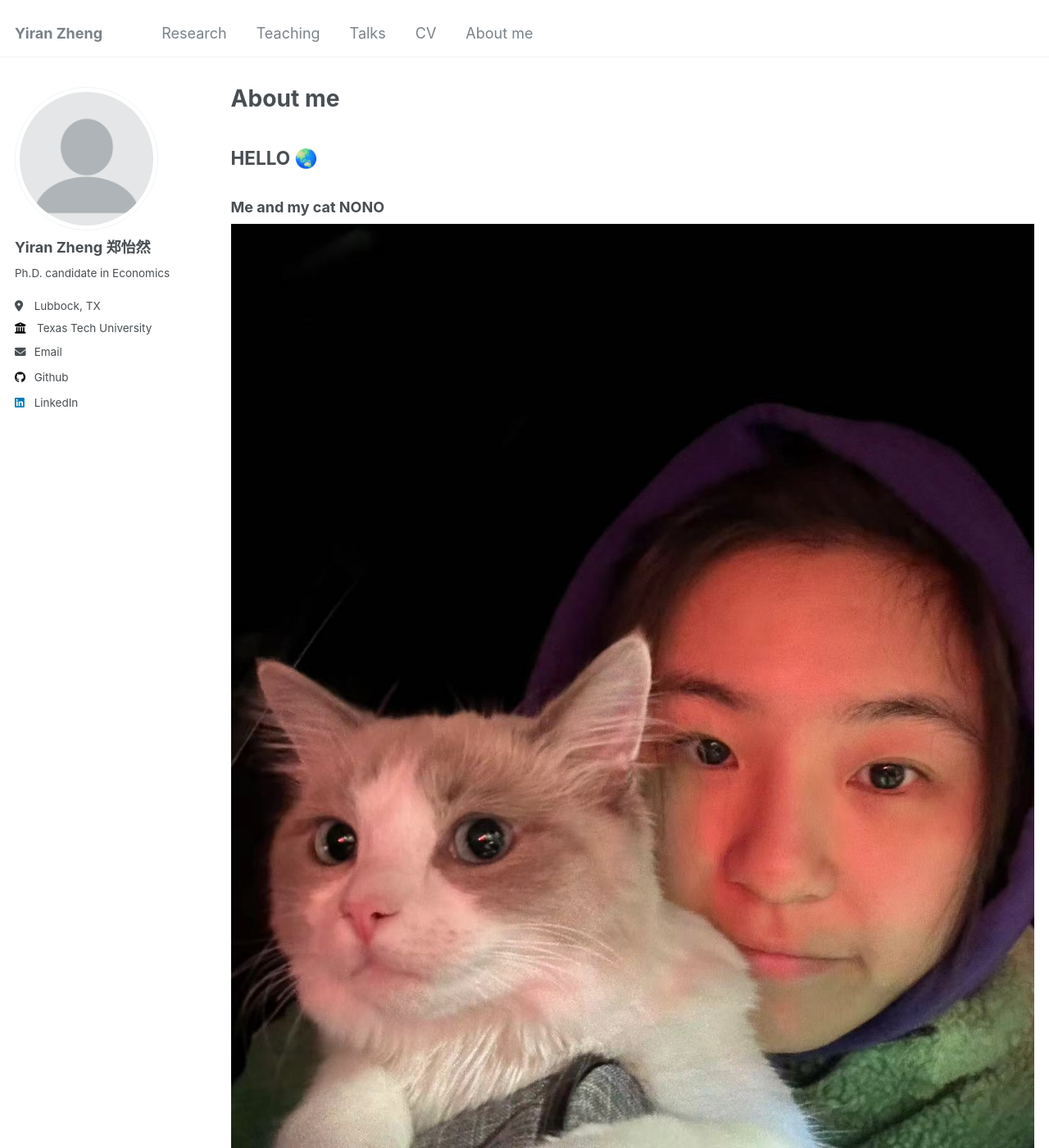
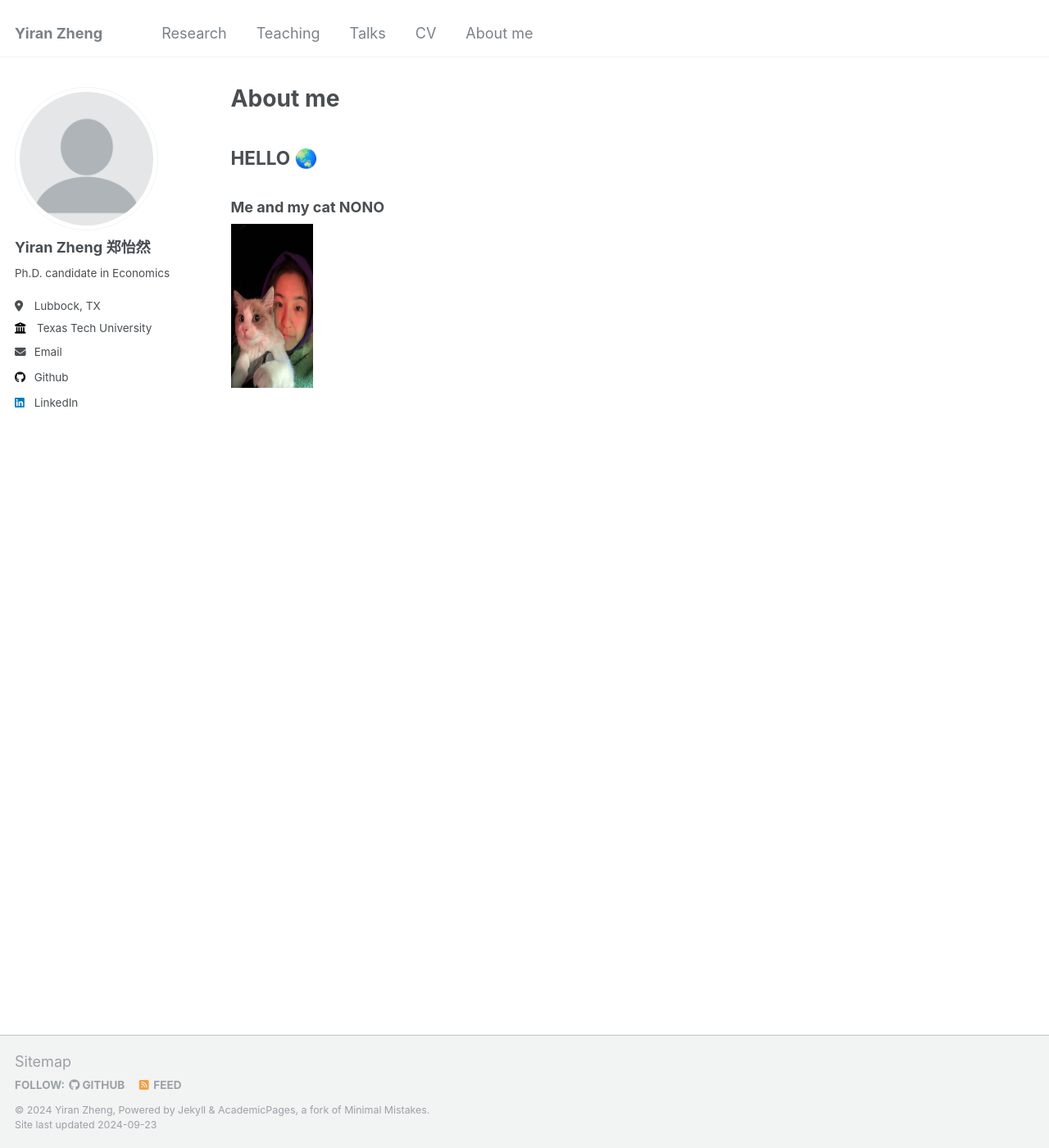
Before and after one commit to yiran-zheng/yiran-zheng.github.io, a Jekyll site: the page built from _pages/portfolio.html, in a window 1280 px wide and 1400 px high. Shown: the whole window at 82% size. Built offline with Jekyll 4.4.1, drawn with Linux system fonts in a browser that asks for light colours.

Commit message:
Update portfolio.html

```diff
--- a/_pages/portfolio.html
+++ b/_pages/portfolio.html
@@ -8,4 +8,10 @@ author_profile: true
 <h2>HELLO &#127759;</h2>
 
 <h3>Me and my cat NONO</h3>
-<img src="../images/pic1.jpg" alt="Me and NONO",width="100",height="200">
+<style>
+  .resized-image {
+    width: 100px;
+    height: 200px;
+  }
+</style>
+<img src="../images/pic1.jpg" class="resized-image" alt="Me and NONO">
```
